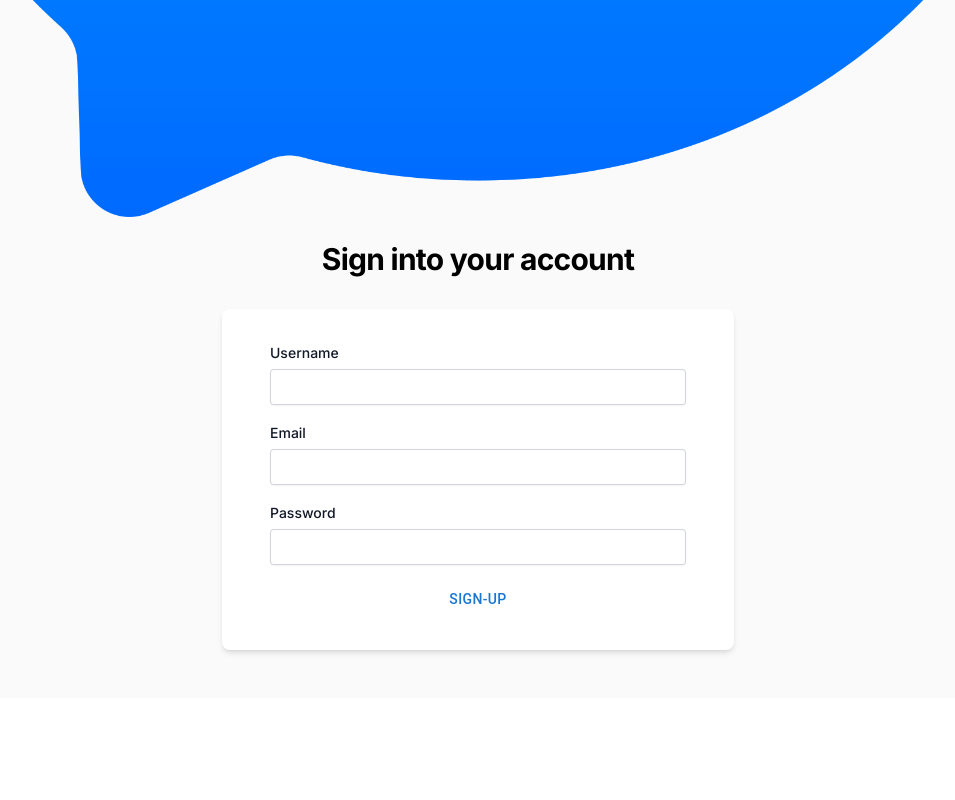
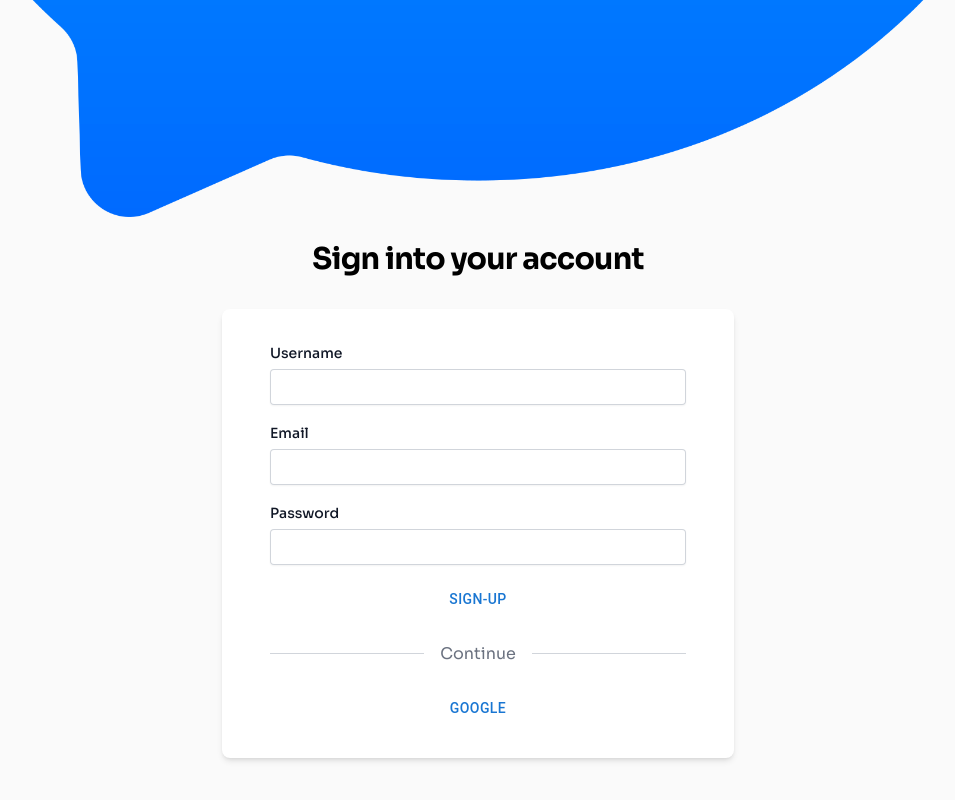
Before and after one commit to isurumanoddev/connectify, a Next.js app: page / in a window 1280 px wide. Shown: the part 1047-1847 px from the top of the page, without its empty margins (162-1117 px from the left). Before the commit the page ends 1745 px from the top, so only its background shows below. Built offline with nearby package versions, Linux system fonts and the light colour scheme.

Commit message:
Add AuthSocial Button Component

```diff
--- a/app/components/AuthForm.js
+++ b/app/components/AuthForm.js
@@ -61,7 +61,8 @@ function AuthForm(label) {
                 >
                     {
                         variant === 'REGISTER' && (
-                            <Input id={"username"} labelName={"Username"} type={"text"} register={register} errors={errors}/>
+                            <Input id={"username"} labelName={"Username"} type={"text"} register={register}
+                                   errors={errors}/>
                         )
                     }
 
@@ -72,16 +73,36 @@ function AuthForm(label) {
                     <div>
                         {
                             variant === 'LOGIN'
-                                ?  <Buttons fullwidth  label={"Sign-In"}  /> :
-                                <Buttons fullwidth  label={"Sign-Up"}  />
+                                ? <Buttons fullwidth label={"Sign-In"}/> :
+                                <Buttons fullwidth label={"Sign-Up"}/>
 
                         }
 
 
                     </div>
 
+                </form>
+                <div className={"mt-6 "}>
+                    <div className={"relative "}>
+                        <div className={" inset-0 flex items-center"}>
+                            <div className={"w-full border-t border-gray-300"}/>
 
-                </form>
+
+                            <div className={"flex flex-row px-4 text-gray-500 "}>Continue
+                            </div>
+                              <div className={"w-full border-t border-gray-300 "}/>
+
+                        </div>
+
+
+
+                    </div>
+                    <div className={"mt-6 flex gap-2"}>
+                          <Buttons label={"Google"} fullwidth/>
+                    </div>
+
+                </div>
+
 
             </div>
         </div>
--- /dev/null
+++ b/app/components/AuthSocialButton.js
@@ -0,0 +1,9 @@
+import React from 'react';
+
+function AuthSocialButton(props) {
+    return (
+        <div></div>
+    );
+}
+
+export default AuthSocialButton;
--- a/app/layout.js
+++ b/app/layout.js
@@ -1,7 +1,7 @@
 import './globals.css'
-import { Inter } from 'next/font/google'
+import { Sora } from 'next/font/google'
 
-const inter = Inter({ subsets: ['latin'] })
+const inter = Sora({ subsets: ['latin'] })
 
 export const metadata = {
   title: 'Connectify',
```
